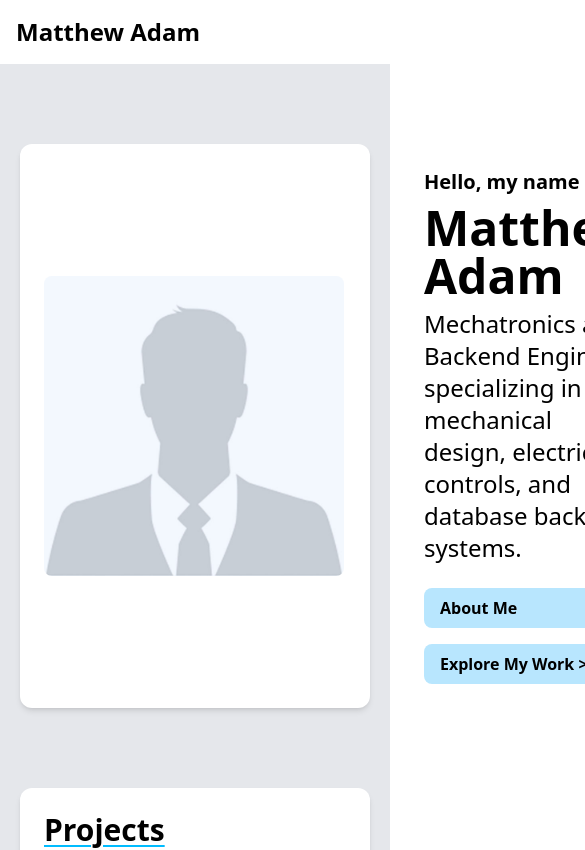
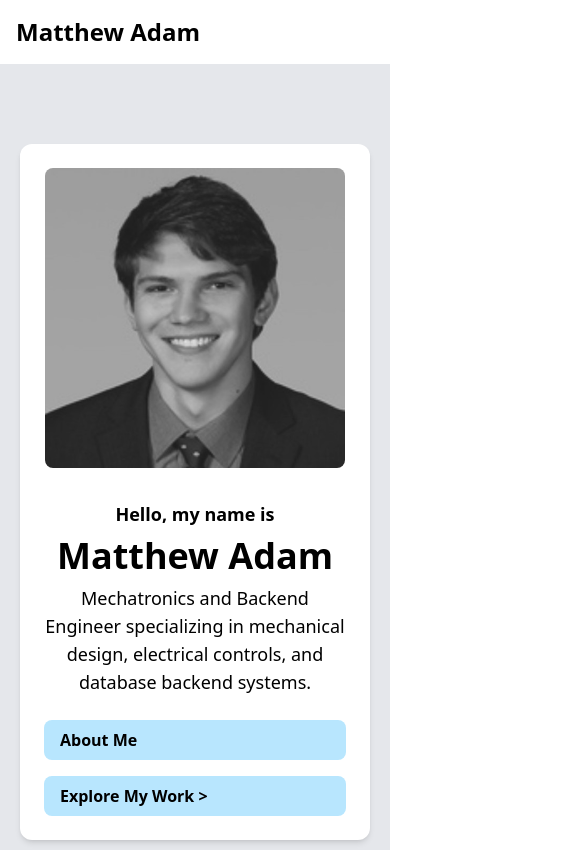
Before and after one commit to WebsiteMatthewEngineering/portfolio, a Next.js app in the folder portfolio/: page / in a window 390 px wide. Shown: the top 850 px of the page, 585 px wide, since content can reach past the window. Built offline with nearby package versions, Linux system fonts and the light colour scheme.

Commit message:
home section for mobile

```diff
--- a/portfolio/app/page.tsx
+++ b/portfolio/app/page.tsx
@@ -7,16 +7,16 @@ export default function Home() {
   return (
       <main className="bg-gray-200">
         <div className="max-w-7xl mx-auto flex flex-col gap-y-20 pt-20 pb-20 px-5">
-            <section id="home" className="card flex flex-row items-center gap-20 scroll-mt-20">
-              <Image src="/portrait.jpg" alt="Matthew Adam" width={300} height={400} className="w-[300px] h-full mx-auto md:mx-0 rounded-lg" />
+            <section id="home" className="card flex flex-col lg:flex-row items-center gap-8 lg:gap-20 scroll-mt-20">
+              <Image src="/MatthewAdamProfessionalHeadshot.jpg" alt="Matthew Adam" width={300} height={400} className="w-[300px] h-full mx-auto lg:mx-0 rounded-lg flex-shrink-0" />
 
               {/* Flex columns for the text on the side  */}
-              <div className="flex flex-col">
-                <p className="text-text font-bold text-xl">Hello, my name is</p>
-                <h1 className="lg:text-7xl text-5xl font-bold text-text py-2">Matthew Adam</h1>
-                <h3 className="text-2xl text-text">Mechatronics and Backend Engineer specializing in mechanical design, electrical controls, and database backend systems.</h3>
+              <div className="flex flex-col text-center lg:text-left">
+                <p className="text-text font-bold text-lg sm:text-xl">Hello, my name is</p>
+                <h1 className="text-4xl sm:text-5xl lg:text-7xl font-bold text-text py-2">Matthew Adam</h1>
+                <h3 className="text-lg sm:text-xl lg:text-2xl text-text">Mechatronics and Backend Engineer specializing in mechanical design, electrical controls, and database backend systems.</h3>
                 {/* Flex columns for the buttons */}
-                <div className="flex flex-row max-[475px]:flex-col md:max-[895px]:flex-col gap-4 pt-6">
+                <div className="flex flex-col sm:flex-row gap-4 pt-6 justify-center lg:justify-start">
                   <Button href = "/about-me" children="About Me" />
                   <Button href = "/" children="Explore My Work >" />
                 </div>
```
Also changed, not shown: portfolio/public/MatthewAdamProfessionalHeadshot.jpg (added).
